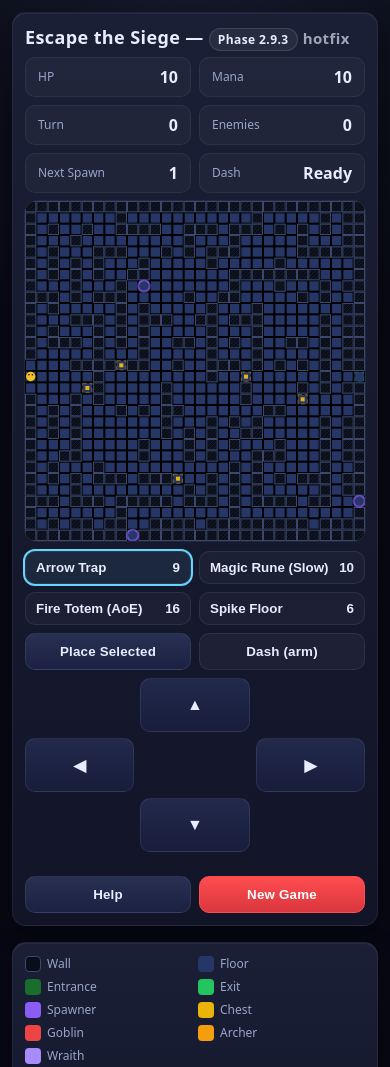
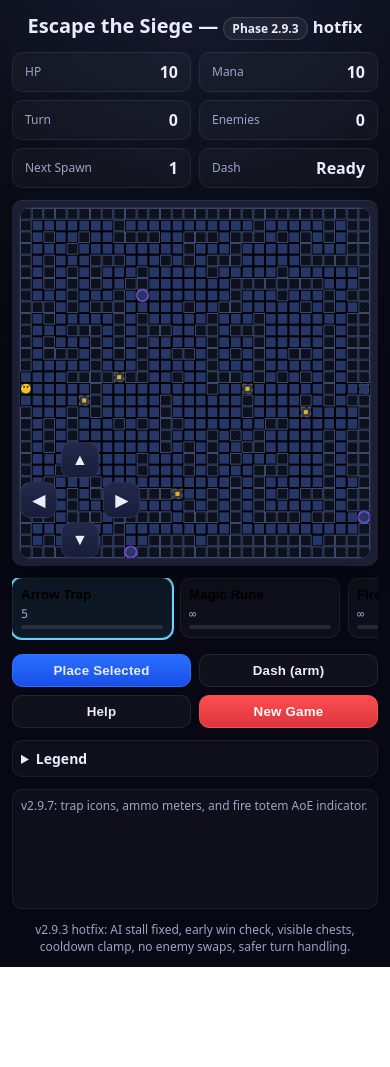
Before and after one commit to CigThePig/Escape-The-Siege, a website: page index.html in a window 390 px wide. Shown: the top 1067 px of the page. After the commit the page ends 967 px from the top, so only its background shows below. Drawn offline with Linux system fonts and the light colour scheme; animation ran at ten frames a second.

Commit message:
style: adjust dpad and helpers

```diff
--- a/index.html
+++ b/index.html
@@ -1,47 +1,96 @@
 <!DOCTYPE html>
-<html lang="en"><head><meta charset="utf-8">
-<meta name="viewport" content="width=device-width, initial-scale=1, maximum-scale=1, user-scalable=no">
+<html lang="en">
+<head>
+  <meta charset="utf-8" />
+  <meta name="viewport" content="width=device-width, initial-scale=1, maximum-scale=1, user-scalable=no" />
   <title>Escape the Siege — Phase 2.9.3 (hotfix)</title>
-<link rel="stylesheet" href="styles.css"></head><body>
-<div class="wrap"><div class="panel">
-<h1>Escape the Siege — <span class="pill">Phase 2.9.3</span> <small style="opacity:.65">hotfix</small></h1>
-<div class="hud">
-<div class="stat hp" id="hpStat"><div class="label">HP</div><div id="hpVal" class="value">10</div></div>
-<div class="stat"><div class="label">Mana</div><div id="manaVal" class="value">10</div></div>
-<div class="stat"><div class="label">Turn</div><div id="turnVal" class="value">0</div></div>
-<div class="stat"><div class="label">Enemies</div><div id="enemyVal" class="value">0</div></div>
-<div class="stat"><div class="label">Next Spawn</div><div id="spawnVal" class="value">4</div></div>
-<div class="stat"><div class="label">Dash</div><div id="dashVal" class="value">Ready</div></div>
+  <link rel="stylesheet" href="styles.css" />
+</head>
+<body>
+  <div class="game-shell">
+    <h1 class="game-title">Escape the Siege — <span class="pill">Phase 2.9.3</span> <small>hotfix</small></h1>
+
+    <!-- HUD statistics -->
+    <header class="hud">
+      <div class="stat-card" id="hpStat">
+        <div class="stat-label">HP</div>
+        <div class="stat-value" id="hpVal">10</div>
       </div>
+      <div class="stat-card">
+        <div class="stat-label">Mana</div>
+        <div class="stat-value" id="manaVal">10</div>
+      </div>
+      <div class="stat-card">
+        <div class="stat-label">Turn</div>
+        <div class="stat-value" id="turnVal">0</div>
+      </div>
+      <div class="stat-card">
+        <div class="stat-label">Enemies</div>
+        <div class="stat-value" id="enemyVal">0</div>
+      </div>
+      <div class="stat-card">
+        <div class="stat-label">Next Spawn</div>
+        <div class="stat-value" id="spawnVal">4</div>
+      </div>
+      <div class="stat-card">
+        <div class="stat-label">Dash</div>
+        <div class="stat-value" id="dashVal">Ready</div>
+      </div>
+    </header>
+
+    <!-- Map container with canvas and D-pad overlay -->
+    <div class="map-container">
       <canvas id="gameCanvas" width="900" height="900" aria-label="Game board" role="img"></canvas>
-<div class="mobileControls">
-<div class="tools">
-<button id="toolArrow" class="toolbtn">Arrow Trap <span style="float:right;">9</span></button>
-<button id="toolRune" class="toolbtn">Magic Rune (Slow) <span style="float:right;">10</span></button>
-<button id="toolFire" class="toolbtn">Fire Totem (AoE) <span style="float:right;">16</span></button>
-<button id="toolSpike" class="toolbtn">Spike Floor <span style="float:right;">6</span></button>
-</div>
-<div class="row"><button id="btnPlace" class="btn">Place Selected</button><button id="btnDash" class="btn ghost">Dash (arm)</button></div>
       <div class="dpad" aria-label="Touch movement controls">
         <div class="pad-empty"></div><button class="padbtn" data-dir="up">▲</button><div class="pad-empty"></div>
         <button class="padbtn" data-dir="left">◀</button><div class="pad-empty"></div><button class="padbtn" data-dir="right">▶</button>
         <div class="pad-empty"></div><button class="padbtn" data-dir="down">▼</button><div class="pad-empty"></div>
       </div>
-<div class="row bottomBtns"><button id="btnHelp" class="btn">Help</button><button id="btnNew" class="btn danger">New Game</button></div>
-</div></div>
-<div class="panel right"><div class="palette"><div class="tileLegend">
-<div class="legendItem"><div class="swatch" style="background:#0a0e1a;border:1px solid #3b486b"></div><div>Wall</div></div>
-<div class="legendItem"><div class="swatch" style="background:#263667"></div><div>Floor</div></div>
-<div class="legendItem"><div class="swatch" style="background:#1a6e2d"></div><div>Entrance</div></div>
-<div class="legendItem"><div class="swatch" style="background:#22c55e"></div><div>Exit</div></div>
-<div class="legendItem"><div class="swatch" style="background:#8b5cf6"></div><div>Spawner</div></div>
-<div class="legendItem"><div class="swatch" style="background:#eab308"></div><div>Chest</div></div>
-<div class="legendItem"><div class="swatch" style="background:#ef4444"></div><div>Goblin</div></div>
-<div class="legendItem"><div class="swatch" style="background:#f59e0b"></div><div>Archer</div></div>
-<div class="legendItem"><div class="swatch" style="background:#a78bfa"></div><div>Wraith</div></div>
-</div></div>
-<div class="log" id="log"></div><div class="footer">v2.9.3 hotfix: AI stall fixed, early win check, visible chests, cooldown clamp, no enemy swaps, safer turn handling.</div>
-</div></div>
+    </div>
+
+    <!-- Trap carousel -->
+    <nav class="trap-bar" id="trapBar">
+      <button id="toolArrow" class="trap-card">
+        <span class="trap-name">Arrow Trap</span>
+        <span class="trap-ammo" id="ammoArrow">5</span>
+        <div class="cooldown"><div class="cooldown-fill" id="cdArrow"></div></div>
+      </button>
+      <button id="toolRune" class="trap-card">
+        <span class="trap-name">Magic Rune</span>
+        <span class="trap-ammo" id="ammoRune">∞</span>
+        <div class="cooldown"><div class="cooldown-fill" id="cdRune"></div></div>
+      </button>
+      <button id="toolFire" class="trap-card">
+        <span class="trap-name">Fire Totem</span>
+        <span class="trap-ammo" id="ammoFire">∞</span>
+        <div class="cooldown"><div class="cooldown-fill" id="cdFire"></div></div>
+      </button>
+      <button id="toolSpike" class="trap-card">
+        <span class="trap-name">Spike Floor</span>
+        <span class="trap-ammo" id="ammoSpike">∞</span>
+        <div class="cooldown"><div class="cooldown-fill" id="cdSpike"></div></div>
+      </button>
+    </nav>
+
+    <!-- Action buttons -->
+    <div class="actions">
+      <button id="btnPlace" class="btn primary">Place Selected</button>
+      <button id="btnDash" class="btn secondary">Dash (arm)</button>
+      <button id="btnHelp" class="btn secondary">Help</button>
+      <button id="btnNew" class="btn secondary danger">New Game</button>
+    </div>
+
+    <!-- Collapsible legend -->
+    <details class="legend" id="legend">
+      <summary>Legend</summary>
+      <div class="legend-items" id="legendItems"></div>
+    </details>
+
+    <!-- Game log -->
+    <div class="log" id="log"></div>
+
+    <footer class="footer">v2.9.3 hotfix: AI stall fixed, early win check, visible chests, cooldown clamp, no enemy swaps, safer turn handling.</footer>
+  </div>
   <script src="main.js"></script>
 </body>
 </html>
--- a/main.js
+++ b/main.js
@@ -15,6 +15,15 @@ const canvas=document.getElementById('gameCanvas');const ctx=canvas.getContext('
 const hud={hp:document.getElementById('hpVal'),hpStat:document.getElementById('hpStat'),mana:document.getElementById('manaVal'),turn:document.getElementById('turnVal'),enemy:document.getElementById('enemyVal'),spawn:document.getElementById('spawnVal'),dash:document.getElementById('dashVal'),log:document.getElementById('log')};
 const btnNew=document.getElementById('btnNew'),btnHelp=document.getElementById('btnHelp'),btnPlace=document.getElementById('btnPlace'),btnDash=document.getElementById('btnDash');
 const tools={arrow:document.getElementById('toolArrow'),rune:document.getElementById('toolRune'),fire:document.getElementById('toolFire'),spike:document.getElementById('toolSpike')};
+
+function cap(str){return str.charAt(0).toUpperCase()+str.slice(1)}
+function updateStat(id,val){const el=document.getElementById(id);if(el)el.textContent=val}
+function updateAmmo(tool,count){const el=document.getElementById('ammo'+cap(tool));if(el)el.textContent=count}
+function updateCooldown(tool,ratio){const el=document.getElementById('cd'+cap(tool));if(el)el.style.width=Math.max(0,Math.min(1,ratio))*100+'%'}
+function setActiveTrap(tool){for(const k in tools)tools[k].classList.toggle('active',k===tool)}
+function renderLegend(items){const cont=document.getElementById('legendItems');if(!cont)return;cont.innerHTML='';items.forEach(it=>{const div=document.createElement('div');div.className='legend-item';div.innerHTML=`<span class="swatch" style="background:${it.color}"></span><span>${it.label}</span>`;cont.appendChild(div)})}
+
+const LEGEND_DATA=[{label:'Wall',color:COLORS.wall},{label:'Floor',color:COLORS.floor},{label:'Entrance',color:COLORS.start},{label:'Exit',color:COLORS.exit},{label:'Spawner',color:COLORS.spawner},{label:'Chest',color:COLORS.chest},{label:'Goblin',color:COLORS.enemyGoblin},{label:'Archer',color:COLORS.enemyArcher},{label:'Wraith',color:COLORS.enemyWraith}];
 function generateMaze(width,height){const w=(width%2===0)?width-1:width,h=(height%2===0)?height-1:height;const grid=Array.from({length:height},()=>Array(width).fill(1));function inBoundsCarve(x,y){return x>0&&x<w-1&&y>0&&y<h-1}const stack=[];let cx=1,cy=1;grid[cy][cx]=0;stack.push([cx,cy]);function neighbors(x,y){return[[x+2,y],[x-2,y],[x,y+2],[x,y-2]].filter(([nx,ny])=>inBoundsCarve(nx,ny)&&grid[ny][nx]===1)}while(stack.length){const [x,y]=stack[stack.length-1];const nbs=neighbors(x,y);if(!nbs.length){stack.pop();continue}const [nx,ny]=nbs[(Math.random()*nbs.length)|0];grid[ny][nx]=0;grid[y+(ny-y)/2][x+(nx-x)/2]=0;stack.push([nx,ny])}for(let y=1;y<height-1;y++){for(let x=1;x<width-1;x++){if(grid[y][x]===0&&Math.random()<.22){if(grid[y][x+1]===1)grid[y][x+1]=0;if(grid[y+1][x]===1)grid[y+1][x]=0}}}return grid}
 function carveRect(grid,x,y,w,h){for(let j=0;j<h;j++)for(let i=0;i<w;i++){const gx=x+i,gy=y+j;if(gx>0&&gy>0&&gx<GRID_W-1&&gy<GRID_H-1)grid[gy][gx]=0}}
 function carveGuidedPath(grid,start,exit){let x=start.x,y=start.y;grid[y][x]=0;if(y+1<GRID_H)grid[y+1][x]=0;const steps=GRID_W*2;let dirY=0;for(let s=0;s<steps&&x<exit.x-1;s++){const r=Math.random();if(r<.70){x=Math.min(GRID_W-2,x+1)}else{if(dirY===0)dirY=Math.random()<.5?-1:1;else if(Math.random()<.4)dirY=0;y=Math.max(1,Math.min(GRID_H-3,y+dirY))}grid[y][x]=0;grid[y+1][x]=0;if(Math.random()<.30&&x<exit.x-2){grid[y][x+1]=1;grid[y+1][x+1]=1;const off=(Math.random()<.5?-1:1);const yy=Math.max(1,Math.min(GRID_H-3,y+off));grid[yy][x]=0;grid[yy+1][x]=0;grid[yy][x+2]=0;grid[yy+1][x+2]=0;x=x+2;y=yy}}grid[exit.y][exit.x]=0;if(exit.x-1>=0)grid[exit.y][exit.x-1]=0}
@@ -30,7 +39,9 @@ function isSpawner(x,y){return state.map.spawners.some(s=>s.x===x&&s.y===y)}func
 function isStart(x,y){return state.map.start.x===x&&state.map.start.y===y}function isExit(x,y){return state.map.exit.x===x&&state.map.exit.y===y}
 function logMsg(m){const p=document.createElement('p');p.textContent=m;hud.log.appendChild(p);hud.log.scrollTop=hud.log.scrollHeight}
 function clearLog(){hud.log.innerHTML=""}function rndShuffle(a){for(let i=a.length-1;i>0;i--){const j=(Math.random()*(i+1))|0;[a[i],a[j]]=[a[j],a[i]]}return a}
-function updateHUD(){hud.hp.textContent=state.hp|0;hud.mana.textContent=state.mana|0;hud.turn.textContent=state.turn|0;hud.enemy.textContent=state.enemies.length|0;hud.spawn.textContent=state.nextSpawn|0;hud.dash.textContent=state.dashCD>0?state.dashCD:'Ready';for(const k in tools)tools[k].classList.toggle('active',state.selectedTool===k);btnPlace.classList.toggle('placeMode',state.placeMode===true);btnDash.classList.toggle('dashArmed',state.dashArmed===true)}
+function updateHUD(){
+updateStat('hpVal',state.hp|0);updateStat('manaVal',state.mana|0);updateStat('turnVal',state.turn|0);updateStat('enemyVal',state.enemies.length|0);updateStat('spawnVal',state.nextSpawn|0);updateStat('dashVal',state.dashCD>0?state.dashCD:'Ready');
+setActiveTrap(state.selectedTool);btnPlace.classList.toggle('placeMode',state.placeMode===true);btnDash.classList.toggle('dashArmed',state.dashArmed===true)}
 function lineOfSightRowCol(a,b){if(a.x===b.x){const x=a.x;const y1=Math.min(a.y,b.y)+1,y2=Math.max(a.y,b.y);for(let y=y1;y<y2;y++)if(isWall(x,y))return false;return true}else if(a.y===b.y){const y=a.y;const x1=Math.min(a.x,b.x)+1,x2=Math.max(a.x,b.x);for(let x=x1;x<x2;x++)if(isWall(x,y))return false;return true}return false}
 function clearShotToPlayer(from,ignore=null){if(!lineOfSightRowCol(from,state.player))return false;if(from.x===state.player.x){const x=from.x,y1=Math.min(from.y,state.player.y)+1,y2=Math.max(from.y,state.player.y);for(let y=y1;y<y2;y++)if(state.enemies.some(e=>e!==ignore&&e.x===x&&e.y===y))return false}else if(from.y===state.player.y){const y=from.y,x1=Math.min(from.x,state.player.x)+1,x2=Math.max(from.x,state.player.x);for(let x=x1;x<x2;x++)if(state.enemies.some(e=>e!==ignore&&e.x===x&&e.y===y))return false}return true}
 function ensureOffscreen(){if(!terrainCanvas){terrainCanvas=document.createElement('canvas');terrainCtx=terrainCanvas.getContext('2d',{alpha:false})||terrainCanvas.getContext('2d')}const rect=canvas.getBoundingClientRect();terrainCanvas.width=Math.floor(rect.width);terrainCanvas.height=Math.floor(rect.height);terrainCtx.setTransform(1,0,0,1,0,0);terrainValid=false}
@@ -140,7 +151,7 @@ function spawnCooldown(t){return baseSpawnCooldown(t)}function spawnCount(t,prog
 function pickSpawnPos(){const minR=SPAWN_MIN_RADIUS;const ring=state.map.spawners.filter(s=>{const d=Math.abs(s.x-state.player.x)+Math.abs(s.y-state.player.y);return d>=Math.max(8,minR)&&d<=18});const behindRing=ring.filter(s=>s.x<=state.player.x-2);const pool1=behindRing.length?behindRing:(ring.length?ring:state.map.spawners);const candidates=pool1.filter(p=>{const d=Math.abs(p.x-state.player.x)+Math.abs(p.y-state.player.y);return d>=minR&&!(p.x===state.player.x&&p.y===state.player.y)&&!state.enemies.some(e=>e.x===p.x&&e.y===p.y)});if(candidates.length)return candidates[(Math.random()*candidates.length)|0];let best=null,bestD=-1;for(const p of state.map.spawners){const d=Math.abs(p.x-state.player.x)+Math.abs(p.y-state.player.y);if(d>=minR&&d>bestD){best=p;bestD=d}}return best}
 function handleSpawns(){const nearCount=state.enemies.reduce((n,e)=>n+(Math.abs(e.x-state.player.x)+Math.abs(e.y-state.player.y)<=4?1:0),0);if(nearCount>=5){state.nextSpawn=Math.max(state.nextSpawn,2);return}state.nextSpawn-=1;if(state.nextSpawn<=0){const free=ENEMY_CAP-state.enemies.length;if(free>0){const progress=state.player.x/(GRID_W-1);const desired=Math.min(spawnCount(state.turn,progress),free);let count=0;for(let i=0;i<desired;i++){const pos=pickSpawnPos();if(!pos)break;const roll=Math.random();let kind='goblin';if(roll>.8)kind='wraith';else if(roll>.55)kind='archer';const base=ENEMY[kind];state.enemies.push({x:pos.x,y:pos.y,hp:base.hp,maxhp:base.hp,kind,cooldown:ENEMY.archer.cd,idle:(nearCount>=5?1:0)});count++}if(count>0)logMsg(count===1?'An enemy emerged from a portal!':`${count} enemies emerged from portals!`)}state.nextSpawn=spawnCooldown(state.turn)}}
 function checkWinLose(){if(state.player.x===state.map.exit.x&&state.player.y===state.map.exit.y){state.won=true;logMsg('You reached the exit. Victory!')}if(state.hp<=0){state.lost=true;logMsg('You have fallen...')}}
-function resetState(){const map=buildMap();state={map,turn:0,hp:START_HP,mana:START_MANA,nextSpawn:1,player:{x:map.start.x,y:map.start.y},enemies:[],towers:[],visited:Array.from({length:GRID_H},()=>Array(GRID_W).fill(false)),placeMode:false,selectedTool:'arrow',won:false,lost:false,fx:[],hover:null,flowDist:null,flowDirty:true,dashCD:0,dashArmed:false,lastMove:{dx:0,dy:0}};state.visited[state.player.y][state.player.x]=true;clearLog();logMsg('v2.9.7: trap icons, ammo meters, and fire totem AoE indicator.');const rect=canvas.getBoundingClientRect();const dpr=window.devicePixelRatio||1;canvas.width=Math.floor(rect.width*dpr);canvas.height=Math.floor(rect.height*dpr);ctx.setTransform(dpr,0,0,dpr,0,0);tileSize=rect.width/GRID_W;tilePad=Math.max(1,Math.floor(tileSize*.03));ensureOffscreen();terrainValid=false;updateHUD()}
+function resetState(){const map=buildMap();state={map,turn:0,hp:START_HP,mana:START_MANA,nextSpawn:1,player:{x:map.start.x,y:map.start.y},enemies:[],towers:[],visited:Array.from({length:GRID_H},()=>Array(GRID_W).fill(false)),placeMode:false,selectedTool:'arrow',won:false,lost:false,fx:[],hover:null,flowDist:null,flowDirty:true,dashCD:0,dashArmed:false,lastMove:{dx:0,dy:0}};state.visited[state.player.y][state.player.x]=true;clearLog();logMsg('v2.9.7: trap icons, ammo meters, and fire totem AoE indicator.');const rect=canvas.getBoundingClientRect();const dpr=window.devicePixelRatio||1;canvas.width=Math.floor(rect.width*dpr);canvas.height=Math.floor(rect.height*dpr);ctx.setTransform(dpr,0,0,dpr,0,0);tileSize=rect.width/GRID_W;tilePad=Math.max(1,Math.floor(tileSize*.03));ensureOffscreen();terrainValid=false;updateHUD();updateAmmo('arrow',ARROW_AMMO);updateAmmo('rune','\u221e');updateAmmo('fire','\u221e');updateAmmo('spike','\u221e');['arrow','rune','fire','spike'].forEach(t=>updateCooldown(t,0))}
 
 
 btnNew.addEventListener('click',resetState);
@@ -151,6 +162,9 @@ btnHelp.addEventListener('click',()=>{
 
 });
 
-  function loop(ts){animT=ts;draw();requestAnimationFrame(loop)}resetState();requestAnimationFrame(loop);
+function loop(ts){animT=ts;draw();requestAnimationFrame(loop)}
+renderLegend(LEGEND_DATA);
+resetState();
+requestAnimationFrame(loop);
 
 })();
--- a/styles.css
+++ b/styles.css
@@ -1,23 +1,197 @@
+/* Design tokens */
+:root {
+  --color-bg: #0b0f1e;
+  --color-surface: #151a2e;
+  --color-surface-alt: #1a1f36;
+  --color-text: #e8ecff;
+  --color-muted: #9aa4c7;
+  --color-accent: #67d4ff;
+  --color-danger: #ff6b6b;
+  --color-good: #22c55e;
+  --space-1: 4px;
+  --space-2: 8px;
+  --space-3: 12px;
+  --space-4: 16px;
+  --radius: 10px;
+  --shadow: 0 8px 24px rgba(0,0,0,.35), inset 0 1px 0 rgba(255,255,255,.06);
+}
 
-:root{--bg:#0b0f1e;--panel:#151a2e;--text:#e8ecff;--muted:#9aa4c7;--accent:#67d4ff;--danger:#ff6b6b;--good:#7dff9d;--warn:#ffd166}
-*{box-sizing:border-box}body{margin:0;font-family:system-ui,-apple-system,Segoe UI,Roboto,Ubuntu,Cantarell,'Helvetica Neue',Arial,'Apple Color Emoji','Segoe UI Emoji';background:radial-gradient(60vmax 60vmax at 50% -10%,#1b1f36,#0b0d18 60%,#070813 100%);color:var(--text);display:flex;min-height:100vh;align-items:stretch;justify-content:center}
-.wrap{display:grid;grid-template-columns:1fr 360px;gap:16px;width:min(1300px,100%);padding:12px}@media(max-width:900px){.wrap{grid-template-columns:1fr}}
-.panel{background:linear-gradient(180deg,#1a1f36,#121528);border:1px solid rgba(255,255,255,.06);border-radius:14px;box-shadow:0 8px 24px rgba(0,0,0,.35),inset 0 1px 0 rgba(255,255,255,.06);padding:12px}
-h1{font-size:18px;margin:0 0 6px;font-weight:700;letter-spacing:.4px}
-.hud{display:flex;flex-wrap:wrap;gap:8px;align-items:center;margin-bottom:8px}
-.stat{display:flex;justify-content:space-between;align-items:center;flex:1 1 120px;gap:8px;padding:8px 12px;border-radius:10px;background:rgba(255,255,255,.03);border:1px solid rgba(255,255,255,.06)}
-.stat.hp.flash{background:rgba(255,107,107,.18);color:#ffd1d1}.stat .label{font-size:12px;color:var(--muted);line-height:1}.stat .value{font-weight:700;font-size:16px}
-#gameCanvas{width:100%;aspect-ratio:1/1;display:block;border-radius:12px;background:#0e1020;outline:1px solid rgba(255,255,255,.06);touch-action:manipulation}
-.right{display:grid;grid-template-rows:auto auto 1fr auto;gap:12px}
-.btn{cursor:pointer;user-select:none;padding:10px 12px;border-radius:10px;border:1px solid rgba(255,255,255,.08);background:linear-gradient(180deg,#283053,#1b2142);color:var(--text);font-weight:700;letter-spacing:.2px;text-align:center}
-.btn:active{transform:translateY(1px) scale(.99)}.btn.primary{background:linear-gradient(180deg,#2b6fff,#184fe8);border-color:#2b6fff}.btn.ghost{background:rgba(255,255,255,.04)}.btn.danger{background:linear-gradient(180deg,#ff4d4f,#d9363e);border-color:#ff4d4f;color:#fff}
-.row{display:grid;grid-template-columns:1fr 1fr;gap:8px}.row+.row{margin-top:8px}.tools{display:grid;grid-template-columns:1fr 1fr;gap:8px}
-.toolbtn{padding:8px 10px;border-radius:10px;border:1px solid rgba(255,255,255,.08);background:rgba(255,255,255,.03);color:var(--text);font-weight:700;text-align:left}
-.toolbtn.active{outline:2px solid var(--accent);background:rgba(103,212,255,.08)}.tileLegend{display:grid;grid-template-columns:1fr 1fr;gap:6px;font-size:12px;color:var(--muted)}
-.legendItem{display:grid;grid-template-columns:16px 1fr;gap:6px;align-items:center}.swatch{width:16px;height:16px;border-radius:4px}
-.log{height:120px;overflow:auto;padding:8px;border-radius:10px;background:rgba(255,255,255,.03);border:1px solid rgba(255,255,255,.06);font-size:12px;line-height:1.3}.log p{margin:0 0 6px;color:var(--muted)}
-.mobileControls{display:grid;gap:8px;margin-top:10px;user-select:none}.bottomBtns{margin-top:16px}
-.dpad{width:100%;display:grid;grid-template-columns:1fr 1fr 1fr;grid-template-rows:1fr 1fr 1fr;gap:6px;place-items:stretch}
-.dpad .padbtn{min-height:54px;border-radius:10px;border:1px solid rgba(255,255,255,.08);background:linear-gradient(180deg,#22294b,#171d3a);color:var(--text);font-weight:800;font-size:16px;display:grid;place-items:center}
-.pad-empty{background:transparent;border:none}.footer{color:var(--muted);font-size:12px;text-align:center}.pill{display:inline-block;padding:2px 8px;border-radius:999px;font-size:12px;font-weight:700;background:rgba(255,255,255,.06);border:1px solid rgba(255,255,255,.12)}
-.placeMode{outline:2px solid var(--accent)}.dashArmed{filter:drop-shadow(0 0 6px #67d4ff)}
+* { box-sizing: border-box; }
+body {
+  margin: 0;
+  font-family: system-ui,-apple-system,Segoe UI,Roboto,Ubuntu,Cantarell,'Helvetica Neue',Arial,'Apple Color Emoji','Segoe UI Emoji';
+  background: radial-gradient(60vmax 60vmax at 50% -10%,#1b1f36,#0b0d18 60%,#070813 100%);
+  color: var(--color-text);
+  min-height: 100vh;
+  display: flex;
+  justify-content: center;
+}
+
+.game-shell {
+  width: min(1300px,100%);
+  padding: var(--space-3);
+  display: flex;
+  flex-direction: column;
+  gap: var(--space-3);
+}
+
+.game-title { font-size: 20px; margin: 0; text-align: center; }
+.pill {
+  display: inline-block;
+  padding: 2px 8px;
+  border-radius: 999px;
+  font-size: 12px;
+  font-weight: 700;
+  background: rgba(255,255,255,.06);
+  border: 1px solid rgba(255,255,255,.12);
+}
+
+/* HUD */
+.hud {
+  display: flex;
+  flex-wrap: wrap;
+  gap: var(--space-2);
+  justify-content: space-between;
+}
+.stat-card {
+  flex: 1 1 120px;
+  display: flex;
+  justify-content: space-between;
+  align-items: center;
+  padding: var(--space-2) var(--space-3);
+  border-radius: var(--radius);
+  background: rgba(255,255,255,.03);
+  border: 1px solid rgba(255,255,255,.06);
+}
+.stat-card.flash { background: rgba(255,107,107,.18); color: #ffd1d1; }
+.stat-label { font-size: 12px; color: var(--color-muted); line-height: 1; }
+.stat-value { font-weight: 700; font-size: 16px; }
+
+/* Map container */
+.map-container {
+  position: relative;
+  padding: var(--space-2);
+  border-radius: var(--radius);
+  background: var(--color-surface-alt);
+  box-shadow: var(--shadow);
+}
+#gameCanvas {
+  width: 100%;
+  aspect-ratio: 1 / 1;
+  display: block;
+  border-radius: var(--radius);
+  background: #0e1020;
+  outline: 1px solid rgba(255,255,255,.06);
+  touch-action: manipulation;
+}
+.dpad {
+  position: absolute;
+  bottom: var(--space-2);
+  left: var(--space-2);
+  width: 120px;
+  display: grid;
+  grid-template-columns: 1fr 1fr 1fr;
+  grid-template-rows: 1fr 1fr 1fr;
+  gap: var(--space-1);
+}
+.padbtn {
+  min-height: 36px;
+  border-radius: var(--radius);
+  border: 1px solid rgba(255,255,255,.08);
+  background: linear-gradient(180deg,#22294b,#171d3a);
+  color: var(--color-text);
+  font-weight: 800;
+  font-size: 16px;
+  display: grid;
+  place-items: center;
+}
+.pad-empty { background: transparent; border: none; }
+@media (min-width: 700px) { .dpad { display: none; } }
+
+/* Trap carousel */
+.trap-bar {
+  display: flex;
+  gap: var(--space-2);
+  overflow-x: auto;
+  padding-bottom: var(--space-1);
+}
+.trap-card {
+  flex: 0 0 160px;
+  padding: var(--space-2);
+  border-radius: var(--radius);
+  border: 1px solid rgba(255,255,255,.06);
+  background: rgba(255,255,255,.03);
+  text-align: left;
+}
+.trap-card.active {
+  outline: 2px solid var(--color-accent);
+  background: rgba(103,212,255,.08);
+}
+.trap-name { display: block; font-weight: 700; margin-bottom: var(--space-1); }
+.trap-ammo {
+  font-size: 12px;
+  color: var(--color-muted);
+  font-family: ui-monospace, SFMono-Regular, Menlo, Monaco, Consolas, 'Liberation Mono', 'Courier New', monospace;
+  font-variant-numeric: tabular-nums;
+}
+.cooldown { margin-top: var(--space-1); height: 4px; background: rgba(255,255,255,.1); border-radius: var(--radius); overflow: hidden; }
+.cooldown-fill { height: 100%; width: 0%; background: var(--color-accent); }
+
+/* Action buttons */
+.actions { display: grid; grid-template-columns: 1fr 1fr; gap: var(--space-2); }
+.btn {
+  cursor: pointer;
+  user-select: none;
+  padding: var(--space-2) var(--space-3);
+  border-radius: var(--radius);
+  border: 1px solid rgba(255,255,255,.08);
+  background: linear-gradient(180deg,#283053,#1b2142);
+  color: var(--color-text);
+  font-weight: 700;
+  letter-spacing: .2px;
+  text-align: center;
+}
+.btn.secondary { background: rgba(255,255,255,.04); }
+.btn.primary { background: linear-gradient(180deg,#2b6fff,#184fe8); border-color: #2b6fff; }
+.btn.danger { background: linear-gradient(180deg,#ff4d4f,#d9363e); border-color: #ff4d4f; color: #fff; }
+.btn:disabled { opacity: .4; cursor: not-allowed; }
+.btn:active { transform: translateY(1px) scale(.99); }
+
+/* Legend */
+.legend {
+  border: 1px solid rgba(255,255,255,.06);
+  border-radius: var(--radius);
+  background: rgba(255,255,255,.03);
+  padding: var(--space-2);
+  font-size: 14px;
+}
+.legend summary { cursor: pointer; font-weight: 700; }
+.legend-items {
+  margin-top: var(--space-2);
+  display: grid;
+  grid-template-columns: 1fr 1fr;
+  gap: var(--space-1);
+  font-size: 12px;
+  color: var(--color-muted);
+}
+.legend-item { display: flex; align-items: center; gap: var(--space-1); }
+.legend-item .swatch { width: 16px; height: 16px; border-radius: 4px; }
+
+/* Log and footer */
+.log {
+  height: 120px;
+  overflow: auto;
+  padding: var(--space-2);
+  border-radius: var(--radius);
+  background: rgba(255,255,255,.03);
+  border: 1px solid rgba(255,255,255,.06);
+  font-size: 12px;
+  line-height: 1.3;
+  color: var(--color-muted);
+}
+.log p { margin: 0 0 var(--space-1); }
+.footer { color: var(--color-muted); font-size: 12px; text-align: center; }
+
+/* State helpers */
+.placeMode { outline: 2px solid var(--color-accent); }
+.dashArmed { filter: drop-shadow(0 0 6px #67d4ff); }
```
Lines whose indentation alone changed are shown as unchanged.
